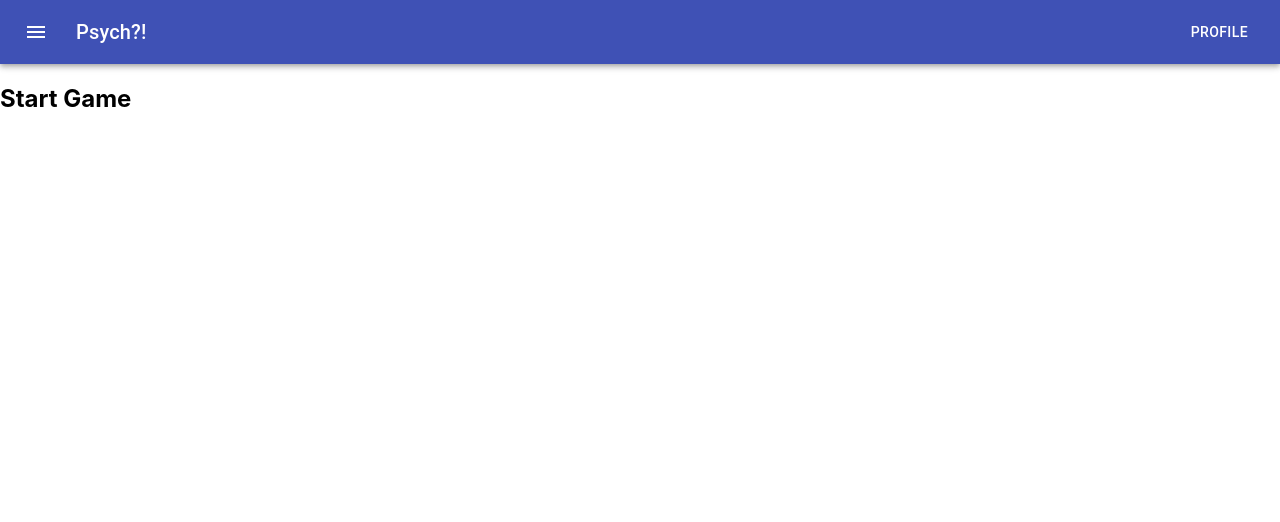
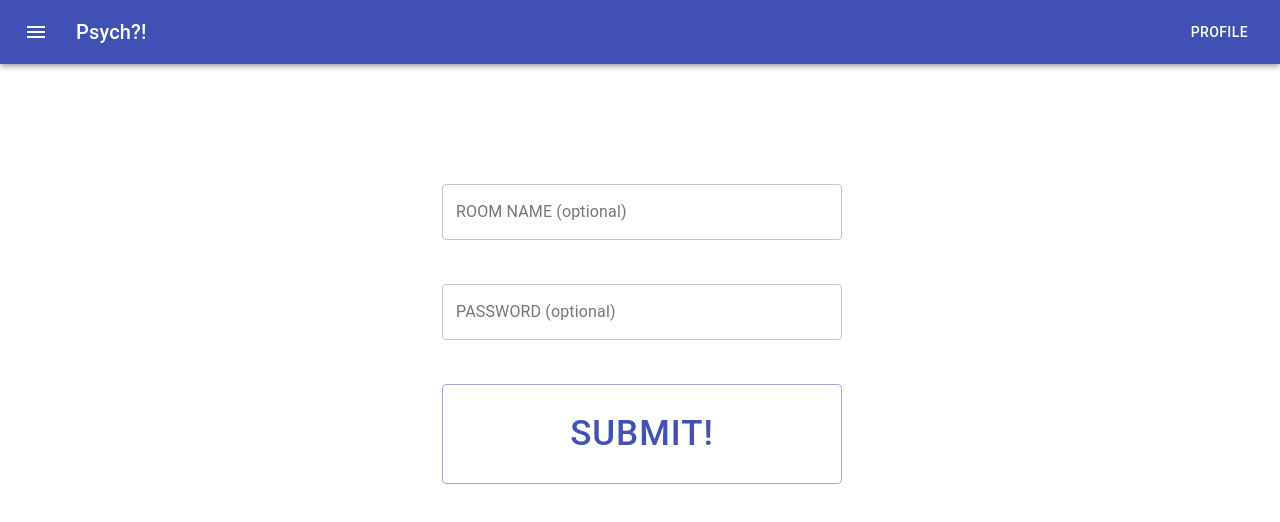
Before and after one commit to AndrewHulme/Psych, a React (Create React App) app in the folder client/: page /start in a window 1280 px wide. Shown: the top 522 px of the page. Built offline with nearby package versions, Linux system fonts and the light colour scheme.

Commit message:
Basic UI for start game page

```diff
--- a/client/src/components/startGame.tsx
+++ b/client/src/components/startGame.tsx
@@ -1,10 +1,51 @@
 import React from "react";
+import { Button, TextField, Container } from "@material-ui/core";
 
 function StartGame() {
   return (
-    <React.Fragment>
-      <h2>Start Game</h2>
-    </React.Fragment>
+    <div className="homepage">
+      <Container component="main" maxWidth="xs">
+        <TextField
+          id="outlined-basic"
+          style={{
+            maxWidth: "400px",
+            maxHeight: "100px",
+            minWidth: "400px",
+            minHeight: "100px",
+            fontSize: "35px",
+          }}
+          label="ROOM NAME (optional)"
+          variant="outlined"
+        />
+
+        <TextField
+          id="outlined-basic"
+          style={{
+            maxWidth: "400px",
+            maxHeight: "100px",
+            minWidth: "400px",
+            minHeight: "100px",
+            fontSize: "35px",
+          }}
+          label="PASSWORD (optional)"
+          variant="outlined"
+        />
+
+        <Button
+          style={{
+            maxWidth: "400px",
+            maxHeight: "100px",
+            minWidth: "400px",
+            minHeight: "100px",
+            fontSize: "35px",
+          }}
+          color="primary"
+          variant="outlined"
+        >
+          SUBMIT!
+        </Button>
+      </Container>
+    </div>
   );
 }
 
```
